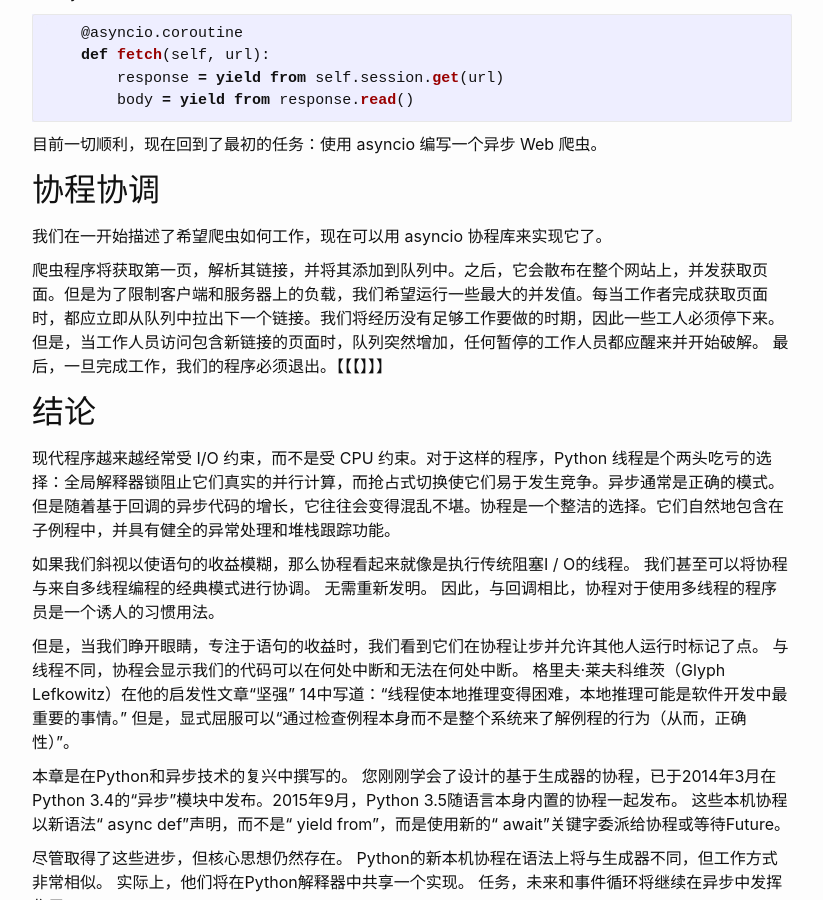
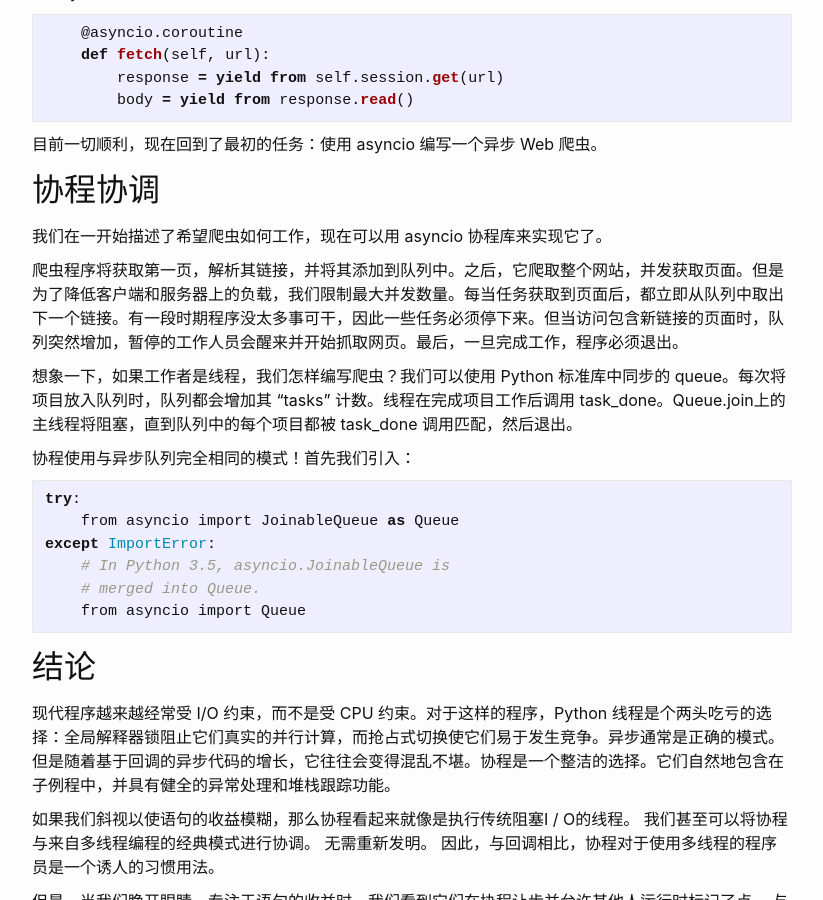
Before and after one commit to ikheu/ikheu.github.io, a Jekyll site: the page built from _posts/2010-01-10-A Web Crawler With asyncio Coroutines.md, in a window 1280 px wide and 900 px high, scrolled down 16987 px. Shown: the whole window, without its empty margins (228-1051 px from the left). Built offline with Jekyll 4.4.1, drawn with Linux system fonts in a browser that asks for light colours; some of the changed text lies outside the part shown.

Commit message:
continue

````diff
--- a/_posts/2010-01-10-A Web Crawler With asyncio Coroutines.md
+++ b/_posts/2010-01-10-A Web Crawler With asyncio Coroutines.md
@@ -270,11 +270,11 @@ def fetch(url):
     q.add(links)
 ```
 
-在一个套接字操作与下一个套接字操作之间，该函数记得什么状态？有套接字、URL和累计的响应。在线程中运行的函数使用编程语言的基本功能，将临时状态存储在其堆栈上的局部变量中。该函数还具有连续性，在 I/O 执行完成后，继续执行后续代码。运行时通过存储线程的指令指针来记住连续性。您无需考虑在 I/O 之后恢复这些局部变量和延续。它是语言内置的。
+在一个套接字操作与下一个套接字操作之间，该函数记得什么状态？有套接字、URL和累积的响应。在线程中运行的函数使用编程语言的基本功能，将临时状态存储在其堆栈上的局部变量中。该函数还具有连续性，在 I/O 执行完成后，继续执行后续代码。运行时通过存储线程的指令指针来记住连续性。你无需考虑在 I/O 之后恢复这些局部变量和延续。它是语言内置的。
 
-但是，对于基于回调的异步框架，这些语言特性无能为力。等待 I/O 时，函数必须显示地保存状态，因为在 I/O 完成之前，函数返回并丢失栈帧信息。在基于回调的示例中，为了代替局部变量，我们将 `sock` 和 `response` 作为 `Fetcher` 实例 `self` 的属性来存储。而随着应用程序功能变多，我们在回调之间手动保存的状态的复杂性也在增加。这种繁重的簿记工作让人头大。
+但是，对于基于回调的异步框架，这种语言特性不起作用。等待 I/O 时，函数必须显示地保存状态，因为在 I/O 完成之前，函数返回并丢失栈帧信息。在基于回调的示例中，为了代替局部变量，我们将 `sock` 和 `response` 作为 `Fetcher` 实例 `self` 的属性来存储。而随着应用程序功能变多，我们在回调之间手动保存的状态的复杂性也在增加。这种繁重的簿记工作让人头大。
 
-更糟糕的是，如果在调度链中的下一个回调之前，回调引发异常会怎样？假设 `parse_links` 没写好，在解析 HTML 时抛出了异常：
+更糟糕的是，如果在调度链中的下一个回调之前，回调引发异常会怎样？假设 `parse_links` 没处理好，在解析 HTML 时抛出了异常：
 
 ```
 Traceback (most recent call last):
@@ -720,7 +720,7 @@ loop()
 当 read 函数 yield 一个 future 时，task 通过 yield from 语句的通道接收它，就像 future 从 fetch 中直接 yield 一样。当事件循环处理 future 时，task 将它的忽而过发送给 fetch，并且该值通过 read 接受，就像 task 被 read 直接驱动一样：
 
 
-为了完善的协程实现，我们弥补了一下缺陷：我们的代码在等待 future 时使用 yield，但在将其委托给子协程时使用 yield from。如果每当协程暂停时都使用 yield from，则会更加完善。这样，协程就不必关心它等待什么类型的东西。
+为了完善的协程实现，我们弥补了如下缺陷：我们的代码在等待 future 时使用 yield，但在将其委托给子协程时使用 yield from。如果每当协程暂停时都使用 yield from，则会更加完善。这样，协程就不必关心它等待什么类型的东西。
 
 我们利用了 Python 在生成器和迭代器之间的深层对应特性。对于调用者而言，推进生成器与推进迭代器相同。因此，我们通过实现一种特殊的方法使 Future 类变得可迭代：
 
@@ -764,7 +764,22 @@ yield from f
 
 我们在一开始描述了希望爬虫如何工作，现在可以用 asyncio 协程库来实现它了。
 
-爬虫程序将获取第一页，解析其链接，并将其添加到队列中。之后，它会散布在整个网站上，并发获取页面。但是为了限制客户端和服务器上的负载，我们希望运行一些最大的并发值。每当工作者完成获取页面时，都应立即从队列中拉出下一个链接。我们将经历没有足够工作要做的时期，因此一些工人必须停下来。 但是，当工作人员访问包含新链接的页面时，队列突然增加，任何暂停的工作人员都应醒来并开始破解。 最后，一旦完成工作，我们的程序必须退出。【【【】】】
+爬虫程序将获取第一页，解析其链接，并将其添加到队列中。之后，它爬取整个网站，并发获取页面。但是为了降低客户端和服务器上的负载，我们限制最大并发数量。每当任务获取到页面后，都立即从队列中取出下一个链接。有一段时期程序没太多事可干，因此一些任务必须停下来。但当访问包含新链接的页面时，队列突然增加，暂停的工作人员会醒来并开始抓取网页。最后，一旦完成工作，程序必须退出。
+
+想象一下，如果工作者是线程，我们怎样编写爬虫？我们可以使用 Python 标准库中同步的 queue。每次将项目放入队列时，队列都会增加其 “tasks” 计数。线程在完成项目工作后调用 task_done。Queue.join上的主线程将阻塞，直到队列中的每个项目都被 task_done 调用匹配，然后退出。
+
+协程使用与异步队列完全相同的模式！首先我们引入：
+
+```python
+try:
+    from asyncio import JoinableQueue as Queue
+except ImportError:
+    # In Python 3.5, asyncio.JoinableQueue is
+    # merged into Queue.
+    from asyncio import Queue
+```
+
+
 
 ## 结论
 
````
